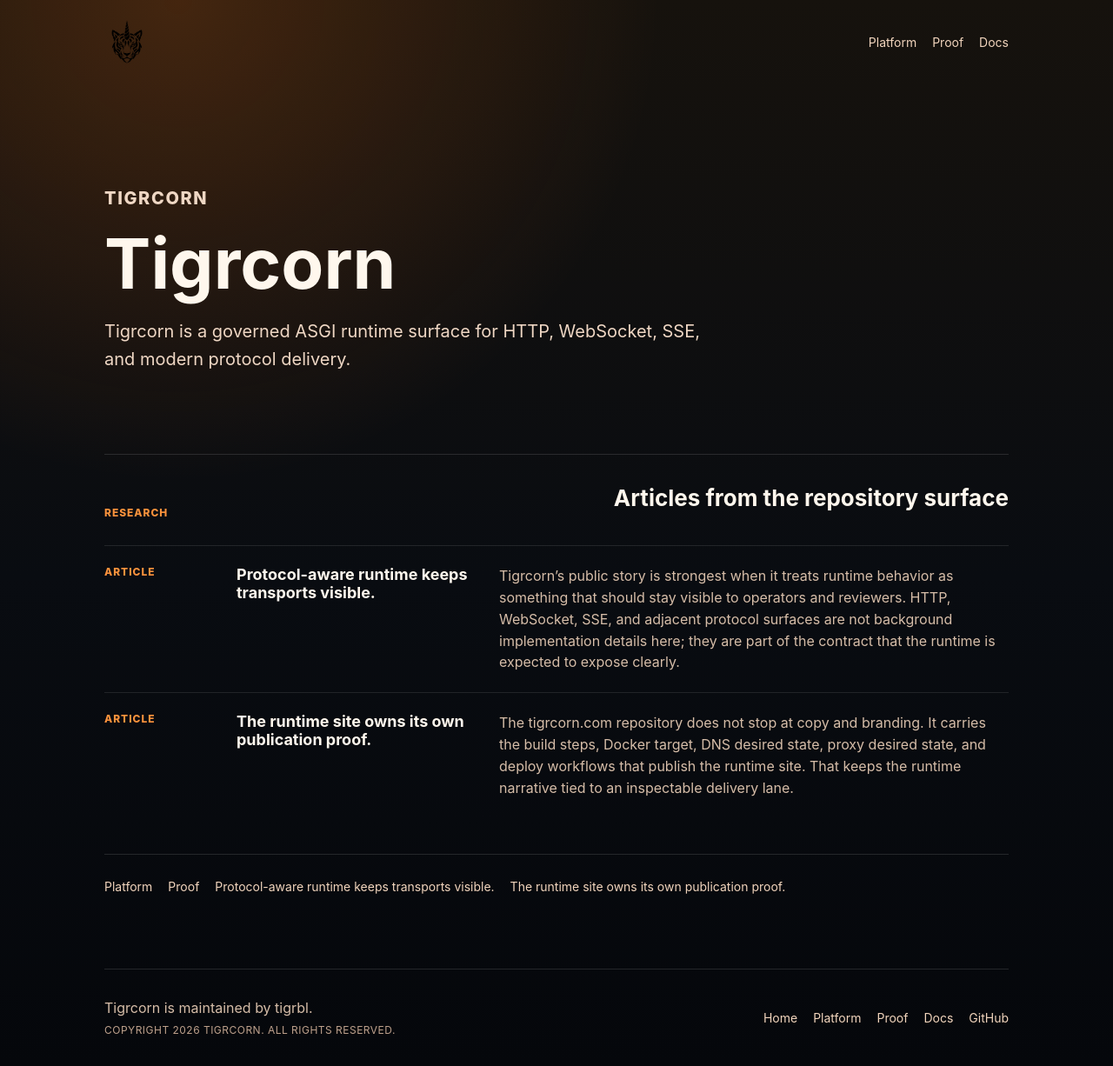
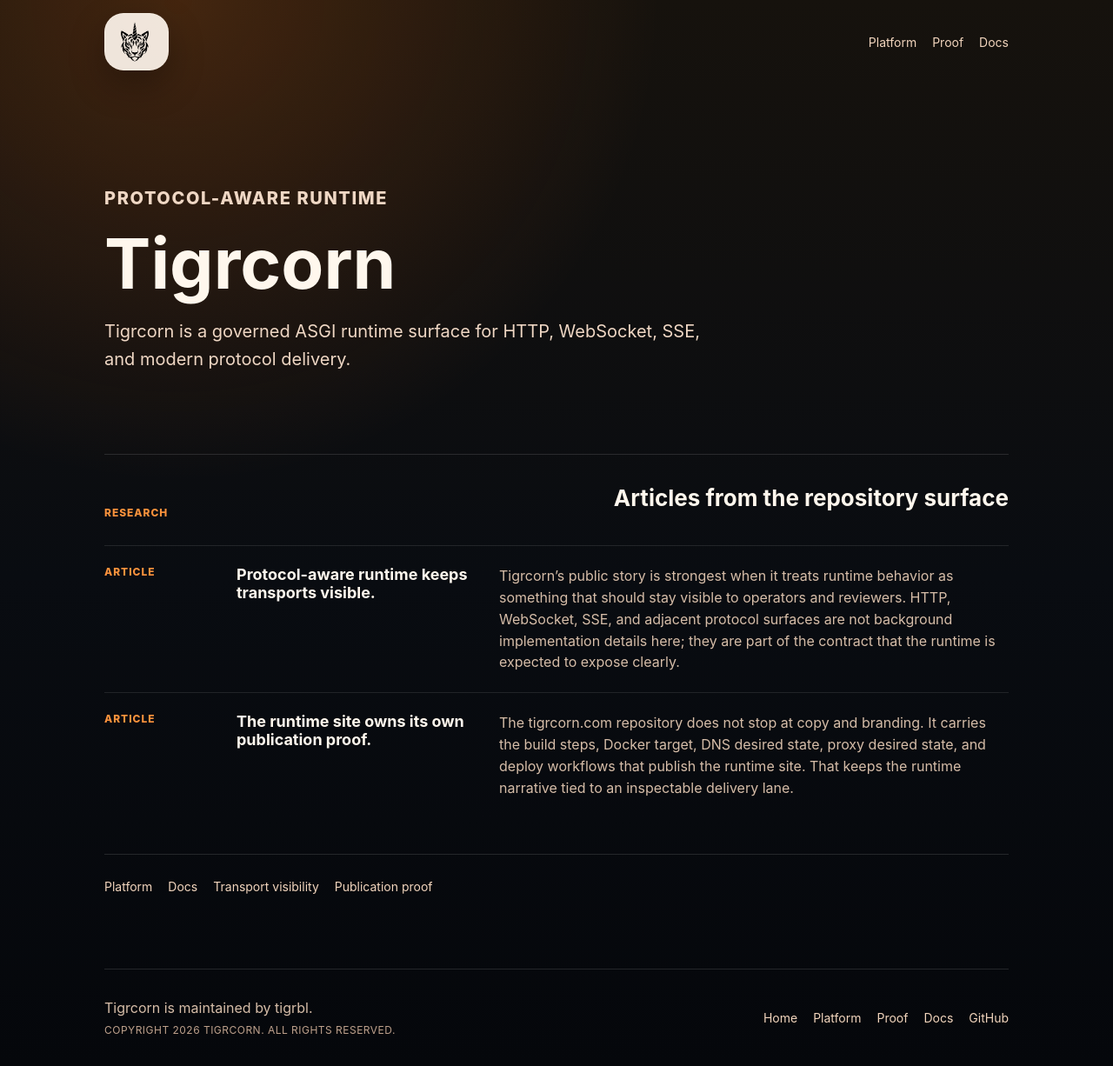
Before and after one commit to tigrbl/tigrcorn-com, a React (Vite) app: page / in a window 1280 px wide. Shown: the whole page at 87% size. Built offline with nearby package versions, Linux system fonts and the light colour scheme.

Commit message:
Refine branding and home content surfaces

```diff
--- a/index.html
+++ b/index.html
@@ -5,8 +5,8 @@
     <meta name="viewport" content="width=device-width, initial-scale=1.0" />
     <title>Tigrcorn</title>
     <meta name="description" content="Tigrcorn gives Python services a governed ASGI runtime layer for protocol-aware delivery." />
-    <link rel="icon" type="image/png" href="/assets/brand/tigrcorn/tigrcorn-logo.png" />
-    <link rel="apple-touch-icon" href="/assets/brand/tigrcorn/tigrcorn-logo.png" />
+    <link rel="icon" type="image/svg+xml" href="/assets/brand/tigrcorn/tigrcorn-favicon.svg" />
+    <link rel="apple-touch-icon" href="/assets/brand/tigrcorn/tigrcorn-favicon.svg" />
     <meta property="og:type" content="website" />
     <meta property="og:site_name" content="Tigrcorn" />
     <meta property="og:title" content="Tigrcorn" />
--- a/packages/site-content-pack/src/index.ts
+++ b/packages/site-content-pack/src/index.ts
@@ -13,6 +13,12 @@ export const siteContent = {
       { label: "Platform", href: "/platform/" },
       { label: "Proof", href: "/proof/" },
       { label: "Docs", href: "https://docs.tigrcorn.com" }
+    ],
+    compactLinks: [
+      { label: "Platform", href: "/platform/" },
+      { label: "Docs", href: "https://docs.tigrcorn.com" },
+      { label: "Transport visibility", href: "/articles/protocol-aware-runtime-keeps-transports-visible/" },
+      { label: "Publication proof", href: "/articles/repo-owned-runtime-publication-for-tigrcorn-com/" }
     ],
     cta: { label: "Get started", href: "/platform/" }
   },
@@ -40,7 +46,7 @@ export const siteContent = {
       h1: "Tigrcorn",
       intro: "Tigrcorn is a governed ASGI runtime surface for HTTP, WebSocket, SSE, and modern protocol delivery. The site packages product positioning, structured metadata, and deployment evidence in a standalone MdWrk lander repository.",
       sections: [
-        { id: "hero", kind: "hero", eyebrow: "Tigrcorn", title: "ASGI runtime infrastructure for protocol-aware Python services.", subtitle: "Tigrcorn is a governed ASGI runtime surface for HTTP, WebSocket, SSE, and modern protocol delivery." },
+        { id: "hero", kind: "hero", eyebrow: "Protocol-aware runtime", title: "ASGI runtime infrastructure for protocol-aware Python services.", subtitle: "Tigrcorn is a governed ASGI runtime surface for HTTP, WebSocket, SSE, and modern protocol delivery." },
         { id: "platform", kind: "feature_grid", title: "What this site owns", items: [
           { title: "Product narrative", description: "Canonical product messaging, audience positioning, and calls to action for tigrcorn.com." },
           { title: "Structured discovery", description: "Search, assistant, social, and linked-data metadata generated from the content pack." },
--- a/src/App.tsx
+++ b/src/App.tsx
@@ -10,10 +10,9 @@ const normalizePath = (value: string) => {
 
 const homePage = siteContent.pages.find((page) => normalizePath(page.slug) === "/") ?? siteContent.pages[0];
 const articlePages = siteContent.pages.filter((page) => normalizePath(page.slug).startsWith("/articles/"));
-const compactLinks = ["/platform/", "/proof/", ...articlePages.map((page) => normalizePath(page.slug))]
-  .map((slug) => siteContent.pages.find((page) => normalizePath(page.slug) === slug))
-  .filter((page): page is SitePage => Boolean(page))
-  .slice(0, 4);
+const homeHeroSection = homePage?.sections.find((section) => section.kind === "hero");
+const homeEyebrow = homeHeroSection && "eyebrow" in homeHeroSection ? homeHeroSection.eyebrow : siteContent.product.category;
+const compactLinks = siteContent.nav.compactLinks ?? [];
 const currentYear = new Date().getUTCFullYear();
 const footerLinks = [
   { label: "Home", href: "/" },
@@ -65,7 +64,7 @@ function HomePage() {
   return (
     <SiteChrome>
       <section className="home-hero" aria-labelledby="hero-title">
-        <p className="eyebrow">{siteContent.product.name}</p>
+        <p className="eyebrow">{homeEyebrow}</p>
         <h1 id="hero-title">{homePage?.h1 || siteContent.product.name}</h1>
         <p>{homePage?.description || siteContent.product.description}</p>
       </section>
@@ -87,8 +86,8 @@ function HomePage() {
       </section>
 
       <section className="compact-links" aria-label="Site links">
-        {compactLinks.map((page) => (
-          <a key={page.slug} href={page.slug}>{page.h1}</a>
+        {compactLinks.map((link) => (
+          <a key={link.href} href={link.href}>{link.label}</a>
         ))}
       </section>
     </SiteChrome>
--- a/src/styles.css
+++ b/src/styles.css
@@ -42,12 +42,17 @@ footer {
   display: inline-flex;
   align-items: center;
   text-decoration: none;
+  padding: 8px 14px 8px 10px;
+  border: 1px solid rgba(255, 247, 237, 0.2);
+  border-radius: 22px;
+  background: rgba(255, 247, 237, 0.92);
+  box-shadow: 0 16px 40px rgba(0, 0, 0, 0.28);
 }
 
 .site-brand img {
   display: block;
   width: auto;
-  height: 52px;
+  height: 48px;
   object-fit: contain;
 }
 
```
